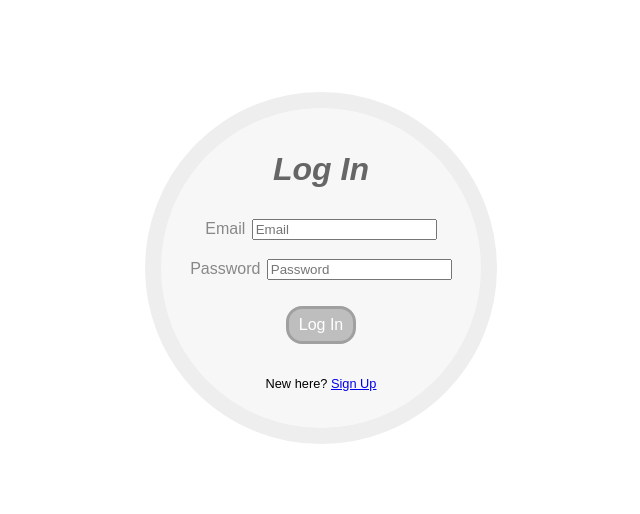
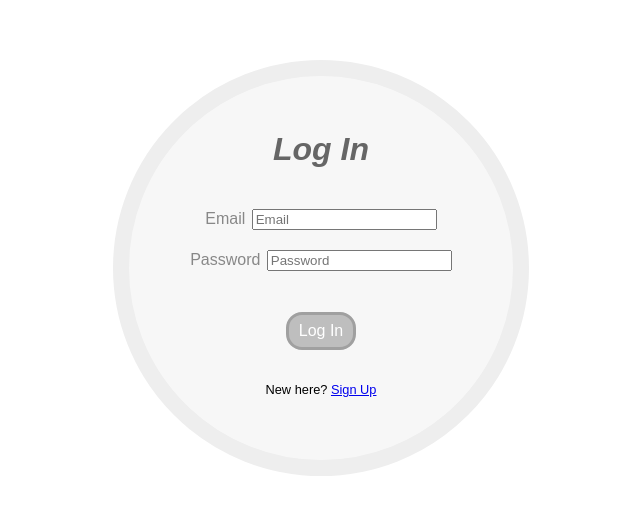
Before and after one commit to morgan-sam/Firebase-React-Authentication, a React (Create React App) app: page /login in a window 1280 px wide. Shown: the part 132-646 px from the top of the page, without its empty margins (319-959 px from the left). Built offline with nearby package versions, Linux system fonts and the light colour scheme; no server answers; a web font is replaced by a local one.

Commit message:
Fixed login/signup margins

```diff
--- a/src/css/index.css
+++ b/src/css/index.css
@@ -26,6 +26,7 @@
 	border: 1rem solid #eee;
 	border-radius: 100%;
 	background-color: #f7f7f7;
+	padding: 2rem;
 }
 
 .accountInput.signUp {
@@ -50,7 +51,7 @@
 }
 
 .formBtn {
-	margin: 1rem;
+	margin: 2rem 1rem 1rem 1rem;
 	width: fit-content;
 	border: 3px solid rgb(160, 160, 160);
 	padding: 7px 10px;
@@ -63,11 +64,12 @@
 .title {
 	font-style: italic;
 	color: #666;
+	margin: 2rem;
 }
 
 .accountInputLabel {
 	font-size: 0.8rem;
-	padding: 1rem;
+	padding: 1rem 0 2.5rem 0;
 }
 
 .home {
```
